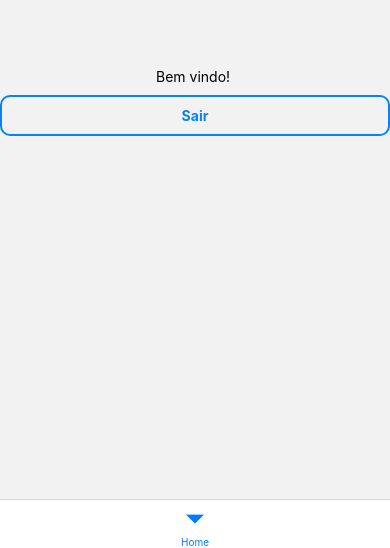
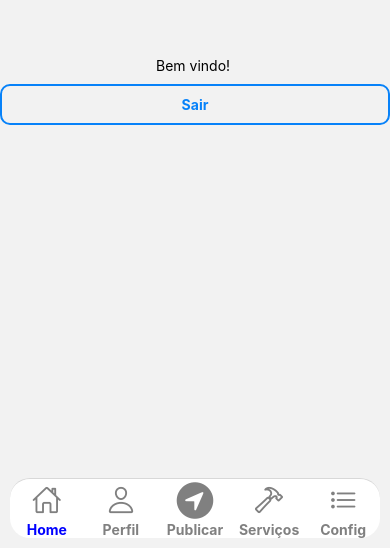
Before and after one commit to Nicolas-Colman/Delivery-TCC, a React Native app: screen /Menu in a window 390 px wide. Shown: the part 296-844 px from the top of the page. Built offline with nearby package versions, Linux system fonts and the light colour scheme.

Commit message:
implementaçãoTabBottom

```diff
--- a/estilo.js
+++ b/estilo.js
@@ -80,6 +80,10 @@ export default StyleSheet.create({
         flex: 1,
 
 
+    },
+
+    tabNav:{
+        backgroundColor: 'black'
     }
 
 });
--- a/package.json
+++ b/package.json
@@ -22,7 +22,8 @@
     "react-native-gesture-handler": "~2.16.1",
     "react-native-reanimated": "~3.10.1",
     "react-native-safe-area-context": "4.10.5",
-    "react-native-screens": "3.31.1"
+    "react-native-screens": "3.31.1",
+    "react-native-vector-icons": "^10.2.0"
   },
   "devDependencies": {
     "@babel/core": "^7.20.0",
--- /dev/null
+++ b/screens/Config.tsx
@@ -0,0 +1,19 @@
+import { useNavigation } from "@react-navigation/native";
+import * as React from 'react';
+import { useState } from "react";
+import { auth } from '../firebase';
+import { KeyboardAvoidingView, View, TextInput, Text, TouchableOpacity } from "react-native";
+import estilo from "../estilo";
+
+const Config = () =>{
+    return (
+        <KeyboardAvoidingView style={estilo.tela}>
+            <View>
+                <Text>Config</Text>
+            </View>
+
+        </KeyboardAvoidingView>
+    )
+}
+
+export default Config
--- a/screens/Menu.tsx
+++ b/screens/Menu.tsx
@@ -2,14 +2,84 @@ import { useNavigation } from "@react-navigation/native";
 import * as React from 'react';
 import { createDrawerNavigator } from "@react-navigation/drawer";
 import Home from "./Home";
+import Perfil from "./Perfil";
+import Publicar from "./Publicar";
+import Servicos from "./Servicos";
+import Config from "./Config";
 import { createBottomTabNavigator } from "@react-navigation/bottom-tabs";
+import Icon from 'react-native-vector-icons/Ionicons';
+
+import estilo from "../estilo";
 
 const Tab = createBottomTabNavigator();
 
 export default function Menu() {
     return (
-        <Tab.Navigator initialRouteName="Home">
-            <Tab.Screen name="Home" component={Home} options={{headerShown: false}} />
+        <Tab.Navigator
+            initialRouteName="Home"
+            screenOptions={{
+              tabBarStyle: {
+                backgroundColor: 'white',
+                height: 60,
+                width: '95%',
+                margin: 'auto',
+                marginBottom: 10,
+                borderRadius: 20
+            }, // Estilizando a barra
+              tabBarActiveTintColor: 'blue', // Cor dos ícones ativos
+              tabBarInactiveTintColor: 'gray', // Cor dos ícones inativos
+              tabBarLabelStyle: { fontSize: 14, fontWeight: 'bold' }, // Estilo das labels
+            }}
+        >
+            <Tab.Screen name="Home" component={Home}options={{
+                headerShown: false,
+                tabBarIcon: () => (<
+                    Icon name="home-outline"
+                    size={30}
+                    color={'grey'}
+            />)
+          }}
+        />
+
+            <Tab.Screen name="Perfil" component={Perfil} options={{
+                headerShown: false,
+                tabBarIcon: () => (<
+                    Icon name="person-outline"
+                    size={30}
+                    color={'grey'}
+            />)
+          }}
+        />
+            <Tab.Screen name="Publicar" component={Servicos}options={{
+                headerShown: false,
+                tabBarIcon: () => (<
+                    Icon name="navigate-circle"
+                    size={45}
+                    color={'grey'}
+            />)
+          }}
+        />
+
+            <Tab.Screen name="Serviços" component={Publicar}options={{
+                headerShown: false,
+                tabBarIcon: () => (<
+                    Icon name="hammer-outline"
+                    size={30}
+                    color={'grey'}
+            />)
+          }}
+        />
+
+            <Tab.Screen name="Config" component={Config}options={{
+                headerShown: false,
+                tabBarIcon: () => (<
+                    Icon name="list-outline"
+                    size={30}
+                    color={'grey'}
+            />)
+          }}
+        />
+
         </Tab.Navigator>
     );
 }
--- /dev/null
+++ b/screens/Perfil.tsx
@@ -0,0 +1,19 @@
+import { useNavigation } from "@react-navigation/native";
+import * as React from 'react';
+import { useState } from "react";
+import { auth } from '../firebase';
+import { KeyboardAvoidingView, View, TextInput, Text, TouchableOpacity } from "react-native";
+import estilo from "../estilo";
+
+const Perfil = () =>{
+    return (
+        <KeyboardAvoidingView style={estilo.tela}>
+            <View>
+                <Text>Perfil</Text>
+            </View>
+
+        </KeyboardAvoidingView>
+    )
+}
+
+export default Perfil
--- /dev/null
+++ b/screens/Publicar.tsx
@@ -0,0 +1,19 @@
+import { useNavigation } from "@react-navigation/native";
+import * as React from 'react';
+import { useState } from "react";
+import { auth } from '../firebase';
+import { KeyboardAvoidingView, View, TextInput, Text, TouchableOpacity } from "react-native";
+import estilo from "../estilo";
+
+const Publicar = () =>{
+    return (
+        <KeyboardAvoidingView style={estilo.tela}>
+            <View>
+                <Text>Publicar</Text>
+            </View>
+
+        </KeyboardAvoidingView>
+    )
+}
+
+export default Publicar
--- /dev/null
+++ b/screens/Servicos.tsx
@@ -0,0 +1,19 @@
+import { useNavigation } from "@react-navigation/native";
+import * as React from 'react';
+import { useState } from "react";
+import { auth } from '../firebase';
+import { KeyboardAvoidingView, View, TextInput, Text, TouchableOpacity } from "react-native";
+import estilo from "../estilo";
+
+const Servicos = () =>{
+    return (
+        <KeyboardAvoidingView style={estilo.tela}>
+            <View>
+                <Text>Serviços</Text>
+            </View>
+
+        </KeyboardAvoidingView>
+    )
+}
+
+export default Servicos
```
Also changed, not shown: 1 other file (tests, documents, lock files or other folders).
